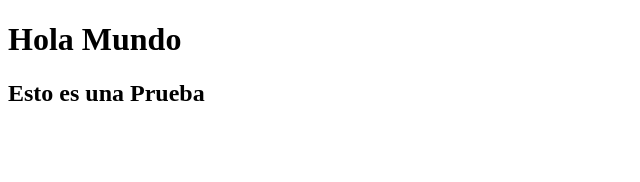
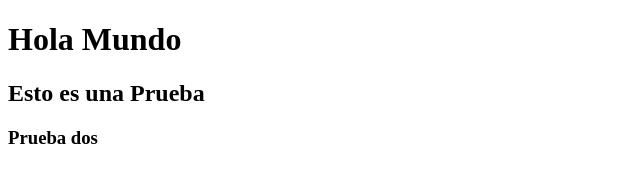
Before and after one commit to Javi7v7/Bedu_Prueba, a plain HTML site: page index.html in a window 1280 px wide. Shown: the whole page, without its empty margins (0-640 px from the left). Drawn offline with Linux system fonts and the light colour scheme.

Commit message:
Se agregaron etiquetas nuevas

```diff
--- a/index.html
+++ b/index.html
@@ -9,5 +9,6 @@
 <body>
     <h1>Hola Mundo</h1>
     <h2>Esto es una Prueba</h2>
+    <h3>Prueba dos</h3>
 </body>
 </html>
```
